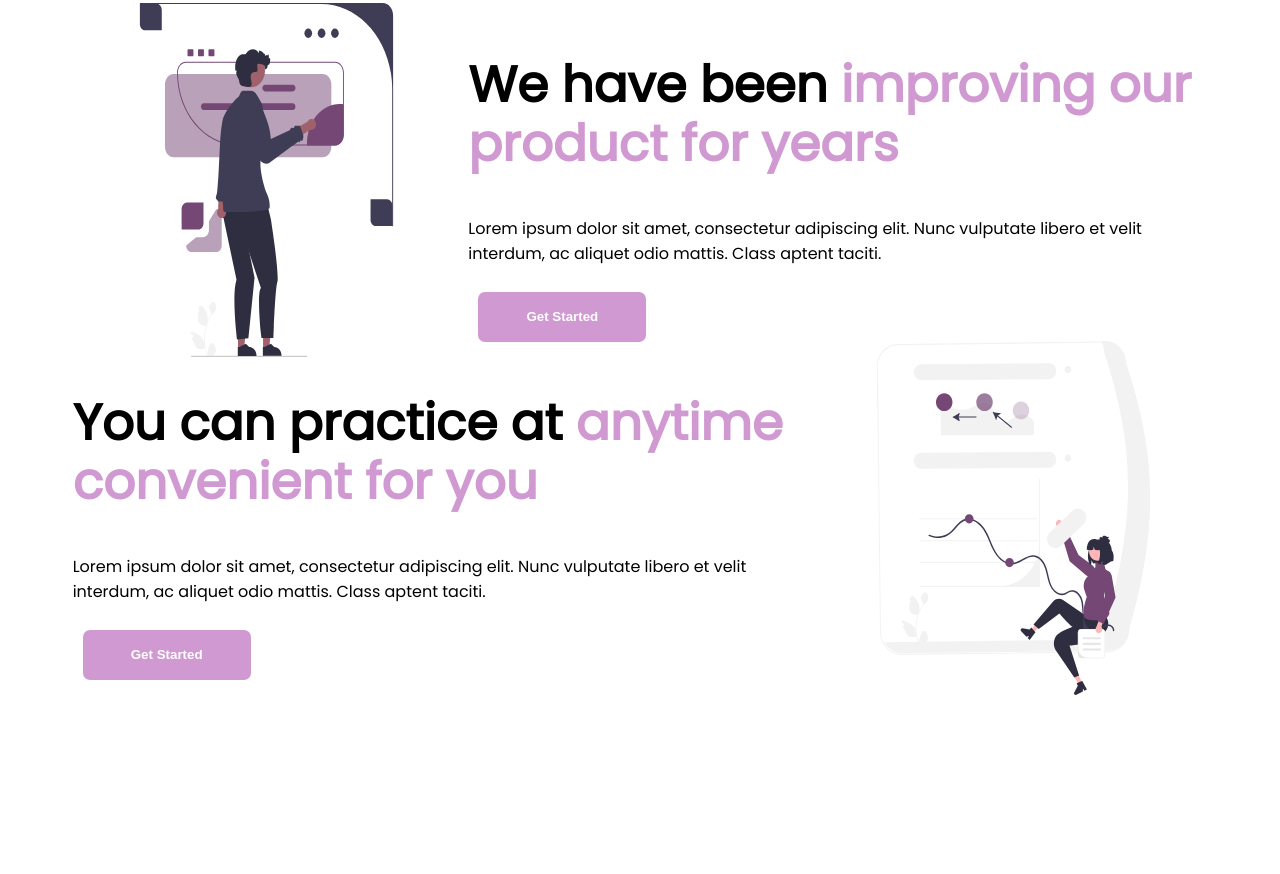
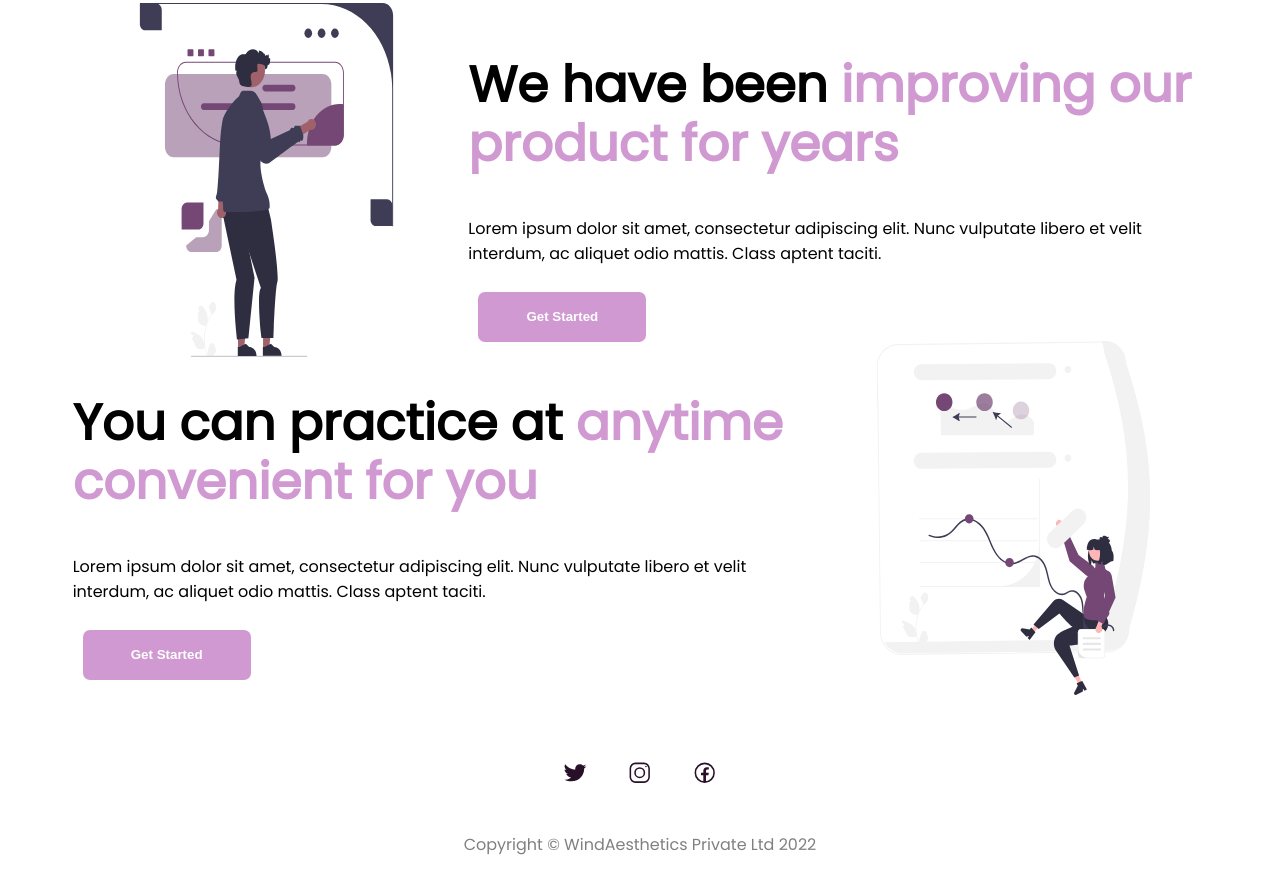
Before and after one commit to nessafkhan/HTML---CSS-Mini-Project---HTML---CSS-Mini-Project---mk59h8vy0ues, a plain HTML site: page index.html in a window 1280 px wide. Shown: the part 1199-2073 px from the top of the page. Before the commit the page ends 1901 px from the top, so only its background shows below. Drawn offline with Linux system fonts and the light colour scheme.

Commit message:
footer completed

```diff
--- a/index.html
+++ b/index.html
@@ -25,7 +25,7 @@
         </li>
         <div class="end-nav">
             <div class="select-lang">
-                <img src="images/globe-grid-svgrepo-com.svg" alt="select-lang">
+                <img src="assets/globe-grid-svgrepo-com.svg" alt="select-lang">
                 <select class="drop-down" name="lang" id="lang">
                     <option value="eng">Eng</option>
                     <option value="fr">FR</option>
@@ -53,7 +53,7 @@
                 </div>
             </div>
             <div class="img-section">
-                <img src="/images/child-with-pc-illustraion.svg" alt="">
+                <img src="/assets/child-with-pc-illustraion.svg" alt="">
             </div>
         </section>
         <!-- section for banner ends -->
@@ -67,7 +67,7 @@
             <div class="cards">
                 <div class="card card-1">
                     <div class="img-section">
-                        <img src="/images/notepad.svg" alt="Convenient study schedule">
+                        <img src="/assets/notepad.svg" alt="Convenient study schedule">
                     </div>
                     <div class="text">
                         <h3>Convenient study<br>schedule</h3>
@@ -75,7 +75,7 @@
                 </div>
                 <div class="card card-2">
                     <div class="img-section">
-                        <img src="/images/women_teacher.svg" alt="Checked homework by teachers">
+                        <img src="/assets/women_teacher.svg" alt="Checked homework by teachers">
                     </div>
                     <div class="text">
                         <h3>Checked<br>homework by<br>teachers</h3>
@@ -83,7 +83,7 @@
                 </div>
                 <div class="card card-3">
                     <div class="img-section">
-                        <img src="/images/man_with_mobile.svg" alt="Modern internet platform">
+                        <img src="/assets/man_with_mobile.svg" alt="Modern internet platform">
                     </div>
                     <div class="text">
                         <h3>Modern internet<br>platform</h3>
@@ -96,7 +96,7 @@
         <!-- bottom banner section starts-->
         <section class="bottom-banners">
             <div class="img-section">
-                <img src="/images/man_analysing_data.svg" alt="improving our product for years  ">
+                <img src="/assets/man_analysing_data.svg" alt="improving our product for years  ">
             </div>
             <div class="text-section">
                 <h2>We have been <span>improving our product for years</span></h2>
@@ -116,12 +116,29 @@
                 </div>
             </div>
             <div class="img-section">
-                <img src="/images/happy_girl.svg" alt="You can practice at anytime">
+                <img src="/assets/happy_girl.svg" alt="You can practice at anytime">
             </div>
         </section>
         <!-- bottom banner section ends -->
 
     </main>
     <!-- main section ends -->
+
+    <!-- footer starts -->
+    <footer>
+        <div class="socials">
+            <div class="twitter logo">
+                <img src="assets/icons8-twitter.svg" alt="twitter-logo">
+            </div>
+            <div class="insta logo">
+                <img src="assets/icons8-instagram.svg" alt="instagram-logo">
+            </div>
+            <div class="fb logo">
+                <img src="assets/icons8-facebook.svg" alt="fb-logo">
+            </div>
+        </div>
+        <p class="copy-right-message">Copyright © WindAesthetics Private Ltd 2022</p>
+    </footer>
+    <!-- footer ends -->
 </body>
 </html>
--- a/styles.css
+++ b/styles.css
@@ -169,6 +169,24 @@ li{
     color: #D099D1;
 }
 
+/* FOOTER SECTION */
+.socials{
+    margin-top: 50px;
+    display: flex;
+    justify-content: center;
+    align-items: center;
+}
+.copy-right-message{
+    text-align: center;
+    line-height: 1.7;
+    color: gray;
+    font-weight: 300;
+    font-size: 1rem;
+}
+.socials .logo{
+    padding: 20px;
+}
+
 /* SUDO css */
 .signup-btn:hover{
     background-color: #fff;
```
Also changed, not shown: assets/globe-grid-svgrepo-com.svg (renamed from images/globe-grid-svgrepo-com.svg), assets/happy_girl.svg (renamed from images/happy_girl.svg), assets/icons8-facebook.svg (added), assets/icons8-instagram.svg (added), assets/icons8-twitter.svg (added), assets/man_analysing_data.svg (renamed from images/man_analysing_data.svg), assets/man_with_mobile.svg (renamed from images/man_with_mobile.svg), assets/women_teacher.svg (renamed from images/women_teacher.svg), 2 other files.
